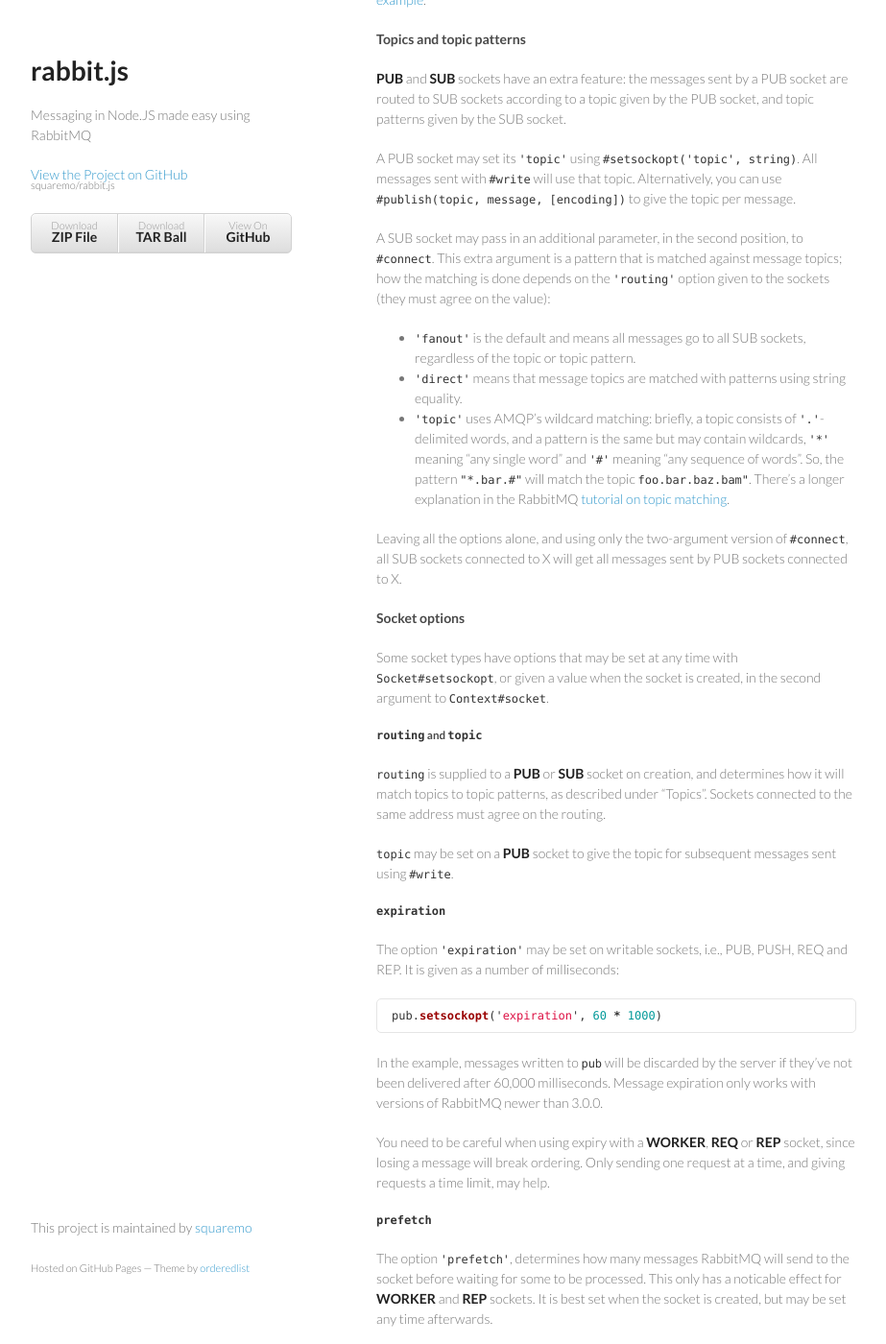
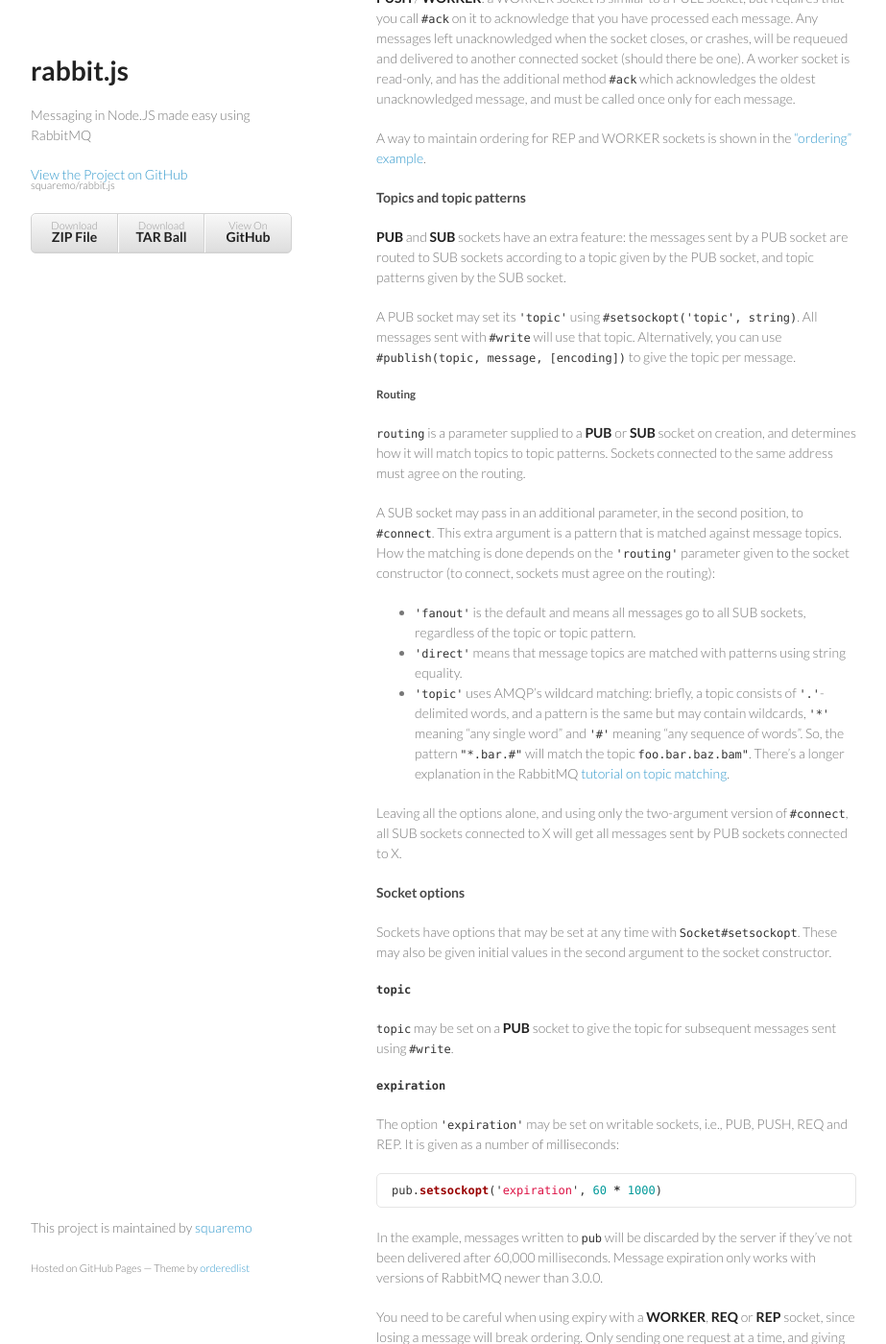
Before and after one commit to squaremo/rabbit.js, a Jekyll site: the page built from index.md, in a window 1280 px wide and 1400 px high, scrolled down 2668 px. Shown: the whole window at 96% size, without its empty margins (178-1101 px from the left). Built offline with Jekyll 4.4.1, drawn with Linux system fonts in a browser that asks for light colours; Markdown is read by kramdown in place of the engine named in the settings; some of the changed text lies outside the part shown.

Commit message:
Routing is not a socket option, but a construction parameter
I've made the distinction clearer.

````diff
--- a/index.md
+++ b/index.md
@@ -68,6 +68,12 @@ pub.connect('alerts');
 sub.connect('alerts');
 ```
 
+The second, optional argument to the `socket` constructor is an
+object. This can contain fields giving parameters for the socket (only
+`'routing'` at this time), and initial values for socket options.
+
+#### Sockets as streams
+
 Sockets are [Streams][nodejs-stream] in object mode, with buffers as
 the objects. In particular, you can `#read()` buffers from those that
 are readable (or supply a callback for the `'data'` event, if you are
@@ -90,6 +96,8 @@ stream, making relaying simple:
 ```js
 sub.pipe(process.stdout);
 ```
+
+#### Connecting sockets
 
 A socket may be connected more than once, by calling
 `socket.connect(x)` with different `x`s. What this entails depends on
@@ -165,11 +173,18 @@ string)`. All messages sent with `#write` will use that
 topic. Alternatively, you can use `#publish(topic, message,
 [encoding])` to give the topic per message.
 
+##### Routing
+
+`routing` is a parameter supplied to a **PUB** or **SUB** socket on
+creation, and determines how it will match topics to topic
+patterns. Sockets connected to the same address must agree on the
+routing.
+
 A SUB socket may pass in an additional parameter, in the second
 position, to `#connect`. This extra argument is a pattern that is
-matched against message topics; how the matching is done depends on
-the `'routing'` option given to the sockets (they must agree on the
-value):
+matched against message topics. How the matching is done depends on
+the `'routing'` parameter given to the socket constructor (to connect,
+sockets must agree on the routing):
 
  - `'fanout'` is the default and means all messages go to all SUB
    sockets, regardless of the topic or topic pattern.
@@ -188,16 +203,11 @@ sent by PUB sockets connected to X.
 
 #### Socket options
 
-Some socket types have options that may be set at any time with
-`Socket#setsockopt`, or given a value when the socket is created, in
-the second argument to `Context#socket`.
+Sockets have options that may be set at any time with
+`Socket#setsockopt`. These may also be given initial values in the
+second argument to the socket constructor.
 
-##### `routing` and `topic`
-
-`routing` is supplied to a **PUB** or **SUB** socket on creation, and
-determines how it will match topics to topic patterns, as described
-under "Topics". Sockets connected to the same address must agree on
-the routing.
+##### `topic`
 
 `topic` may be set on a **PUB** socket to give the topic for
 subsequent messages sent using `#write`.
````
